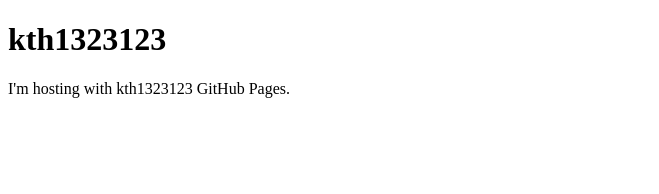
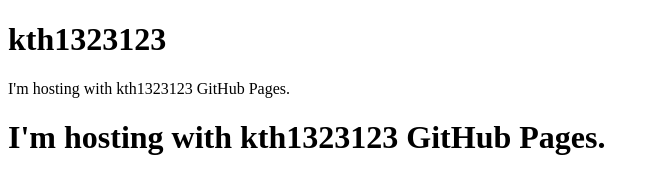
Before and after one commit to kth1323123/kth1323123.github.io, a plain HTML site: page index.html in a window 1280 px wide. Shown: the whole page, without its empty margins (0-659 px from the left). Drawn offline with Linux system fonts and the light colour scheme.

Commit message:
update index.html

```diff
--- a/index.html
+++ b/index.html
@@ -2,6 +2,8 @@
 <html>
 <body>
 <h1>kth1323123</h1>
-<p>I'm hosting with kth1323123 GitHub Pages.</p?
+<p>I'm hosting with kth1323123 GitHub Pages.</p>
+<h1>I'm hosting with kth1323123 GitHub Pages.</h1>
+
 </body>
 </html>
```
